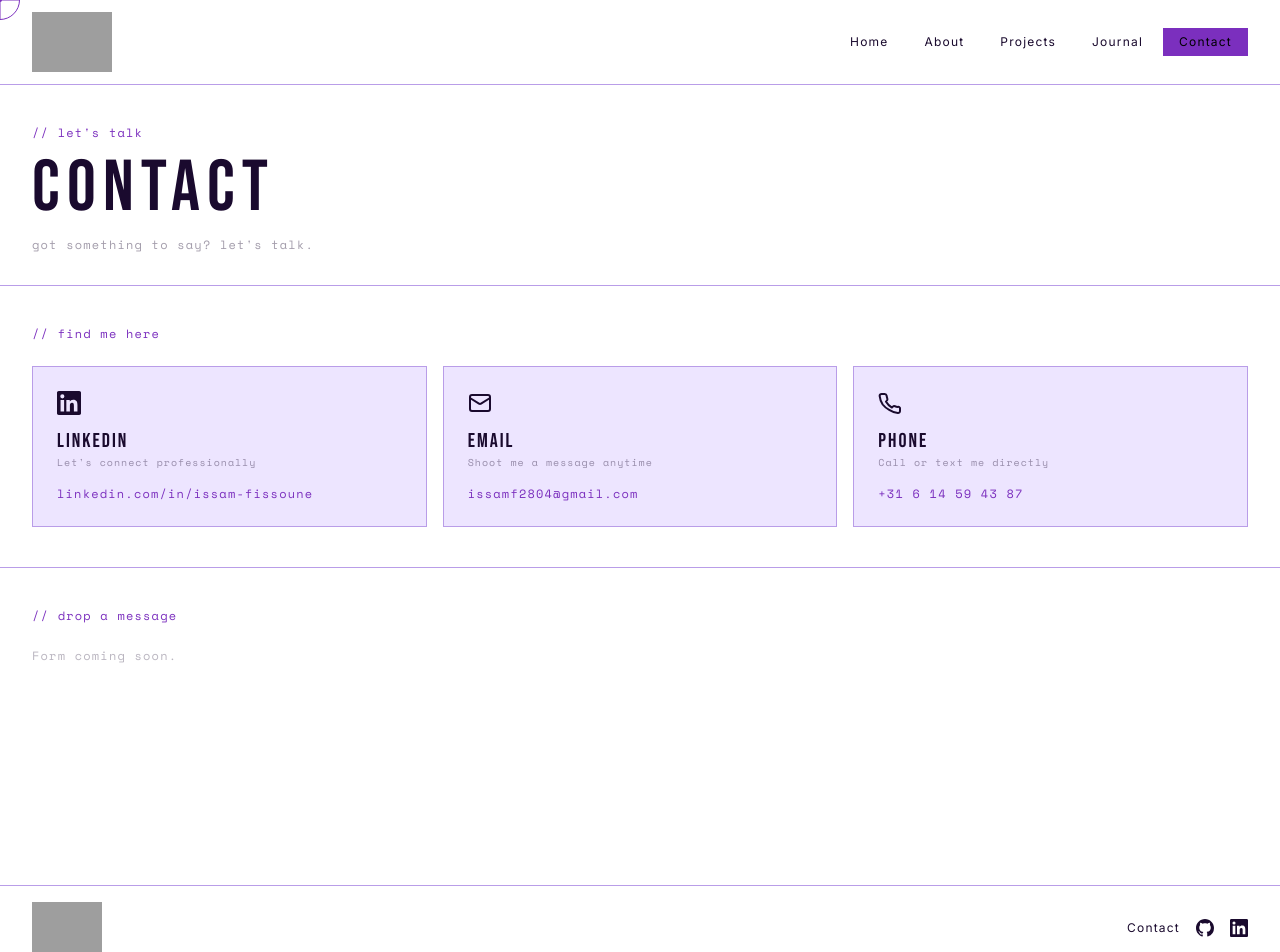
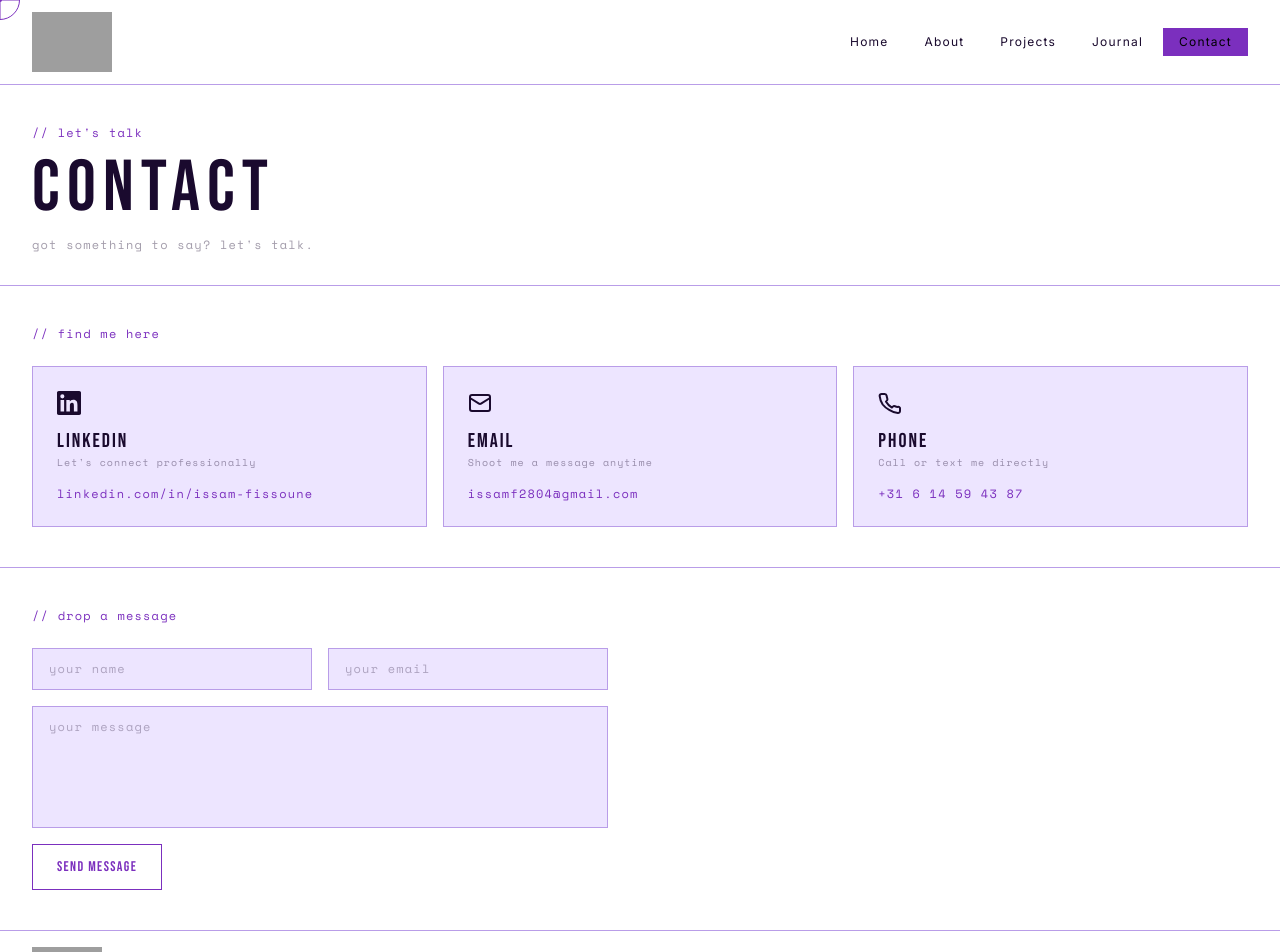
Before and after one commit to lolnoodle/Personal-Website, a Next.js app: page /contact in a window 1280 px wide. Shown: the top 952 px of the page. Built offline with nearby package versions, Linux system fonts and the light colour scheme; no server answers; grey boxes are pictures that could not be loaded.

Commit message:
visitors can send a message/email using resends api

```diff
--- a/app/contact/page.tsx
+++ b/app/contact/page.tsx
@@ -1,5 +1,6 @@
 "use client";
 import { motion } from "motion/react";
+import ContactForm from "@/components/contact-form";
 
 const contacts = [
   {
@@ -119,14 +120,12 @@ export default function ContactPage() {
         </div>
       </div>
 
-      {/* Contact form placeholder — next issue */}
+      {/* Contact form */}
       <div className="px-8 py-10">
         <p className="font-space text-xs text-[var(--accent)] tracking-widest mb-6">
           // drop a message
         </p>
-        <p className="font-space text-xs text-[var(--text)] opacity-30 tracking-widest">
-          Form coming soon.
-        </p>
+        <ContactForm />
       </div>
     </div>
   );
--- /dev/null
+++ b/components/contact-form.tsx
@@ -0,0 +1,98 @@
+"use client";
+import { useState } from "react";
+import { motion } from "motion/react";
+import { sendEmail } from "@/lib/send-email";
+
+type FormState = "idle" | "loading" | "success" | "error";
+
+export default function ContactForm() {
+  const [formState, setFormState] = useState<FormState>("idle");
+  const [name, setName] = useState("");
+  const [email, setEmail] = useState("");
+  const [message, setMessage] = useState("");
+
+  async function handleSubmit(e: React.FormEvent) {
+    e.preventDefault();
+    setFormState("loading");
+
+    try {
+      await sendEmail({ name, email, message });
+      setFormState("success");
+      setName("");
+      setEmail("");
+      setMessage("");
+    } catch {
+      setFormState("error");
+    }
+  }
+
+  const inputClass =
+    "w-full bg-[var(--background2)] border border-[var(--border)] text-[var(--text)] font-space text-xs tracking-widest px-4 py-3 outline-none focus:border-[var(--accent)] transition-colors duration-200 placeholder:text-[var(--text)] placeholder:opacity-30";
+
+  return (
+    <form onSubmit={handleSubmit} className="flex flex-col gap-4 max-w-xl">
+      <div className="grid grid-cols-2 gap-4">
+        <input
+          type="text"
+          placeholder="your name"
+          value={name}
+          onChange={(e) => setName(e.target.value)}
+          required
+          disabled={formState === "loading"}
+          className={inputClass}
+        />
+        <input
+          type="email"
+          placeholder="your email"
+          value={email}
+          onChange={(e) => setEmail(e.target.value)}
+          required
+          disabled={formState === "loading"}
+          className={inputClass}
+        />
+      </div>
+
+      <textarea
+        placeholder="your message"
+        value={message}
+        onChange={(e) => setMessage(e.target.value)}
+        required
+        rows={6}
+        disabled={formState === "loading"}
+        className={`${inputClass} resize-none`}
+      />
+
+      <div className="flex items-center gap-6">
+        <motion.button
+          type="submit"
+          disabled={formState === "loading" || formState === "success"}
+          whileHover={formState === "idle" ? { scale: 1.02 } : {}}
+          whileTap={formState === "idle" ? { scale: 0.98 } : {}}
+          className="font-bebas tracking-widest text-sm px-6 py-3 border border-[var(--accent)] text-[var(--accent)] hover:bg-[var(--accent)] hover:text-[var(--background)] transition-colors duration-200 disabled:opacity-40 disabled:cursor-not-allowed"
+        >
+          {formState === "loading" ? "sending..." : "send message"}
+        </motion.button>
+
+        {formState === "success" && (
+          <motion.p
+            initial={{ opacity: 0, x: -8 }}
+            animate={{ opacity: 1, x: 0 }}
+            className="font-space text-xs text-[var(--accent)] tracking-widest"
+          >
+            // message sent. i&apos;ll be in touch.
+          </motion.p>
+        )}
+
+        {formState === "error" && (
+          <motion.p
+            initial={{ opacity: 0, x: -8 }}
+            animate={{ opacity: 1, x: 0 }}
+            className="font-space text-xs text-red-400 tracking-widest"
+          >
+            // something went wrong. try again.
+          </motion.p>
+        )}
+      </div>
+    </form>
+  );
+}
--- /dev/null
+++ b/lib/send-email.ts
@@ -0,0 +1,25 @@
+"use server";
+import { Resend } from "resend";
+
+const resend = new Resend(process.env.RESEND_API_KEY);
+
+export type EmailData = {
+  name: string;
+  email: string;
+  message: string;
+};
+
+export async function sendEmail(data: EmailData) {
+  const { name, email, message } = data;
+
+  const { error } = await resend.emails.send({
+    from: "Portfolio Contact <onboarding@resend.dev>", // swap for your domain once verified
+    to: "issam42069@gmail.com",
+    subject: `New message from ${name}`,
+    text: `Name: ${name}\nEmail: ${email}\n\nMessage:\n${message}`,
+  });
+
+  if (error) {
+    throw new Error("Failed to send email");
+  }
+}
--- a/package.json
+++ b/package.json
@@ -19,7 +19,8 @@
     "react": "19.2.3",
     "react-dom": "19.2.3",
     "rehype-highlight": "^7.0.2",
-    "remark-gfm": "^4.0.1"
+    "remark-gfm": "^4.0.1",
+    "resend": "^6.12.0"
   },
   "devDependencies": {
     "@tailwindcss/postcss": "^4",
```
Also changed, not shown: 1 other file (tests, documents, lock files or other folders).
